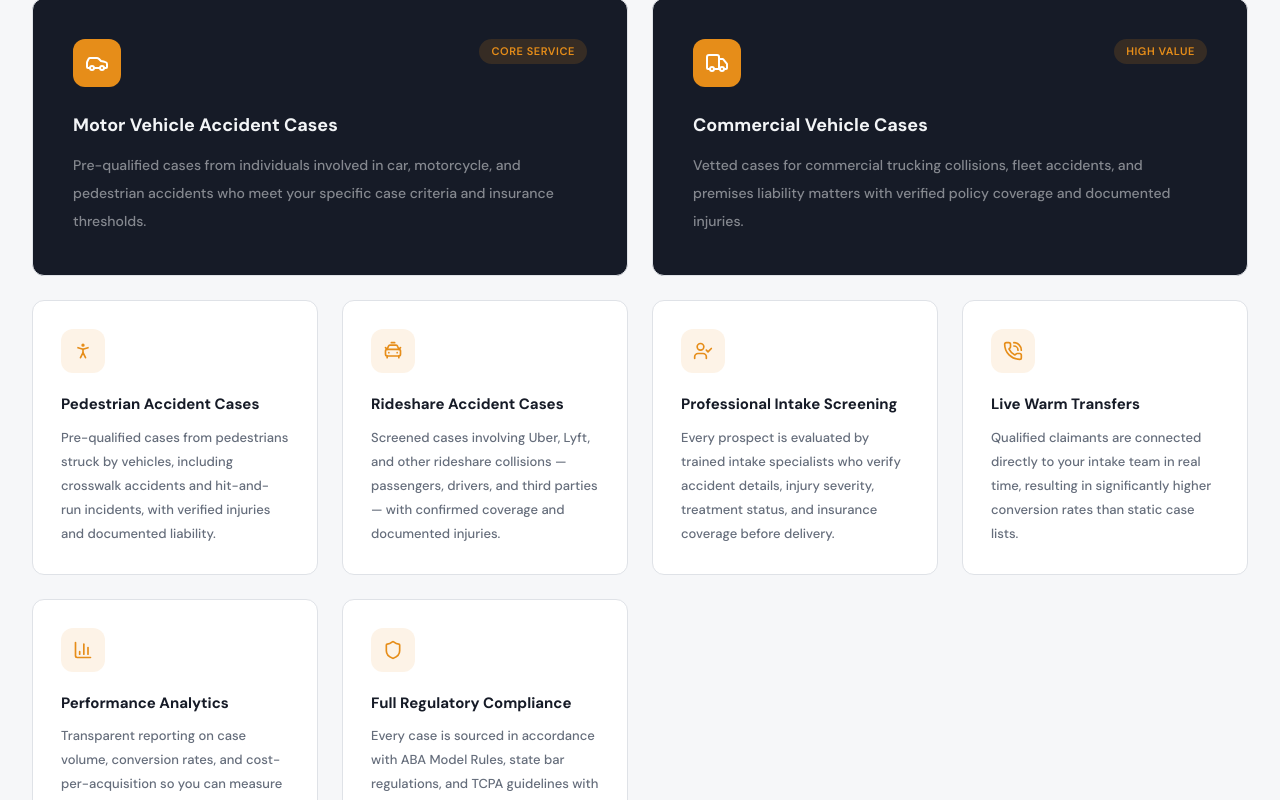
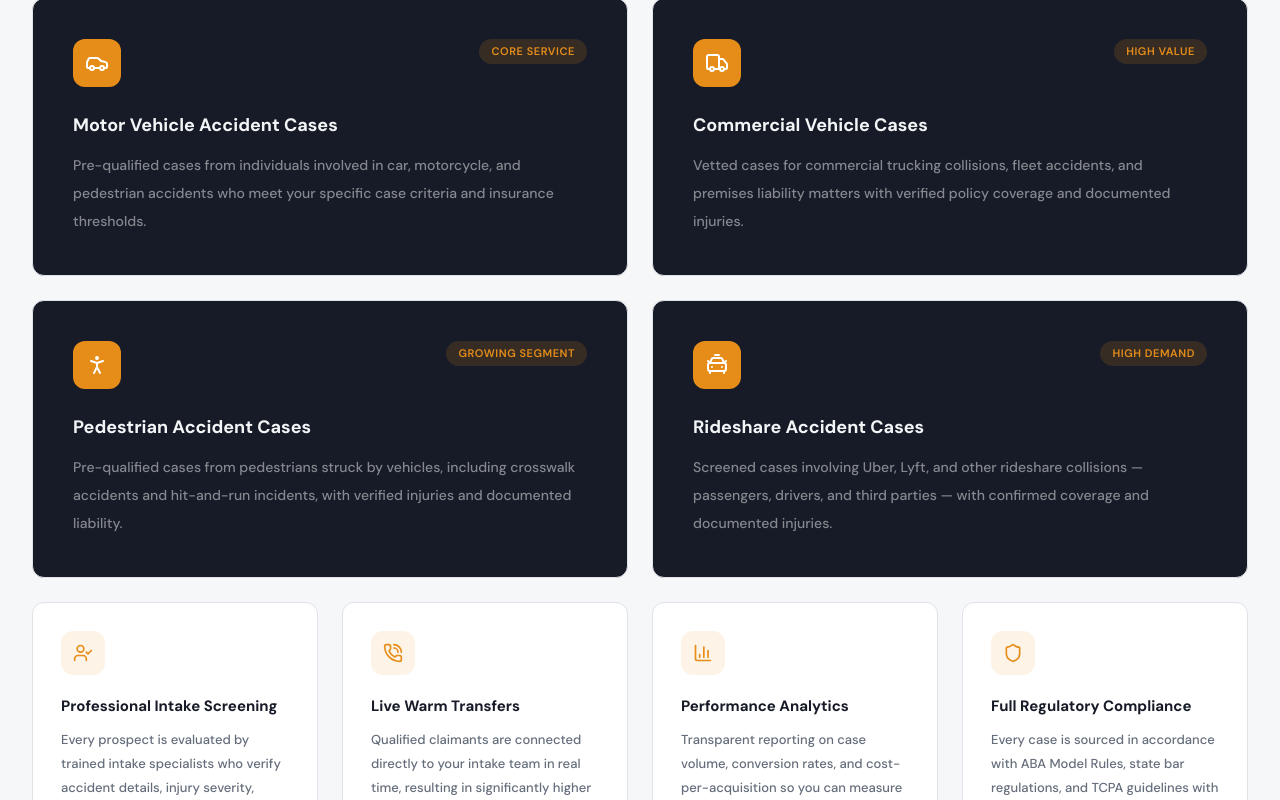
Before and after one commit to karthiksriramagiri/casebridge, a Next.js app: page / in a window 1280 px wide. Shown: the part 2113-2913 px from the top of the page. Built offline with nearby package versions, Linux system fonts and the light colour scheme.

Commit message:
feat(site): pedestrian & rideshare cards in dark featured style, fix em dash
- Move Pedestrian and Rideshare cards into the dark featured card row (4 total)
- Fix double dash to em dash in about section

Co-Authored-By: Claude Sonnet 4.6 <noreply@anthropic.com>

```diff
--- a/components/services.tsx
+++ b/components/services.tsx
@@ -90,9 +90,9 @@ export function Services() {
           </p>
         </div>
 
-        {/* Top 2 featured cards */}
+        {/* Top 4 featured cards */}
         <div className="mt-16 grid gap-6 lg:grid-cols-2">
-          {services.slice(0, 2).map((service) => (
+          {services.slice(0, 4).map((service) => (
             <div
               key={service.title}
               className="group relative overflow-hidden rounded-xl border border-border bg-primary p-6 transition-all hover:shadow-lg sm:p-8 md:p-10"
@@ -119,7 +119,7 @@ export function Services() {
 
         {/* Bottom 4 cards */}
         <div className="mt-4 grid gap-4 sm:mt-6 sm:grid-cols-2 sm:gap-6 lg:grid-cols-4">
-          {services.slice(2).map((service) => (
+          {services.slice(4).map((service) => (
             <div
               key={service.title}
               className="group relative rounded-xl border border-border bg-background p-7 transition-all hover:border-secondary/30 hover:shadow-md"
```
